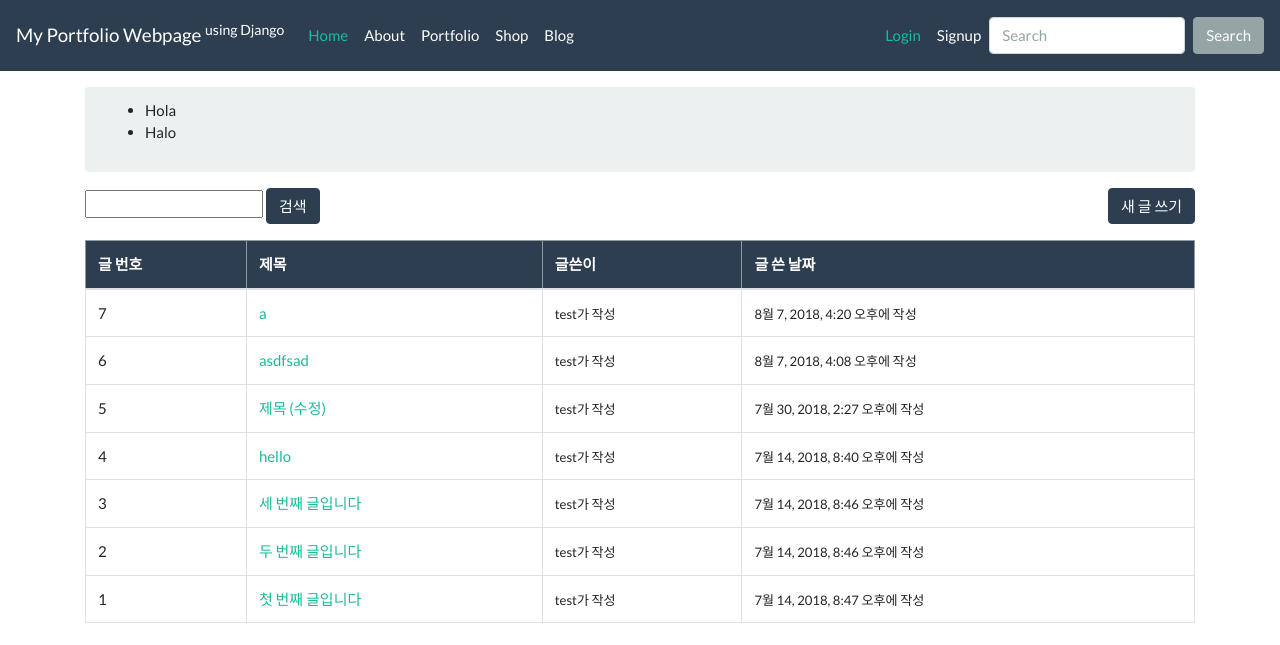
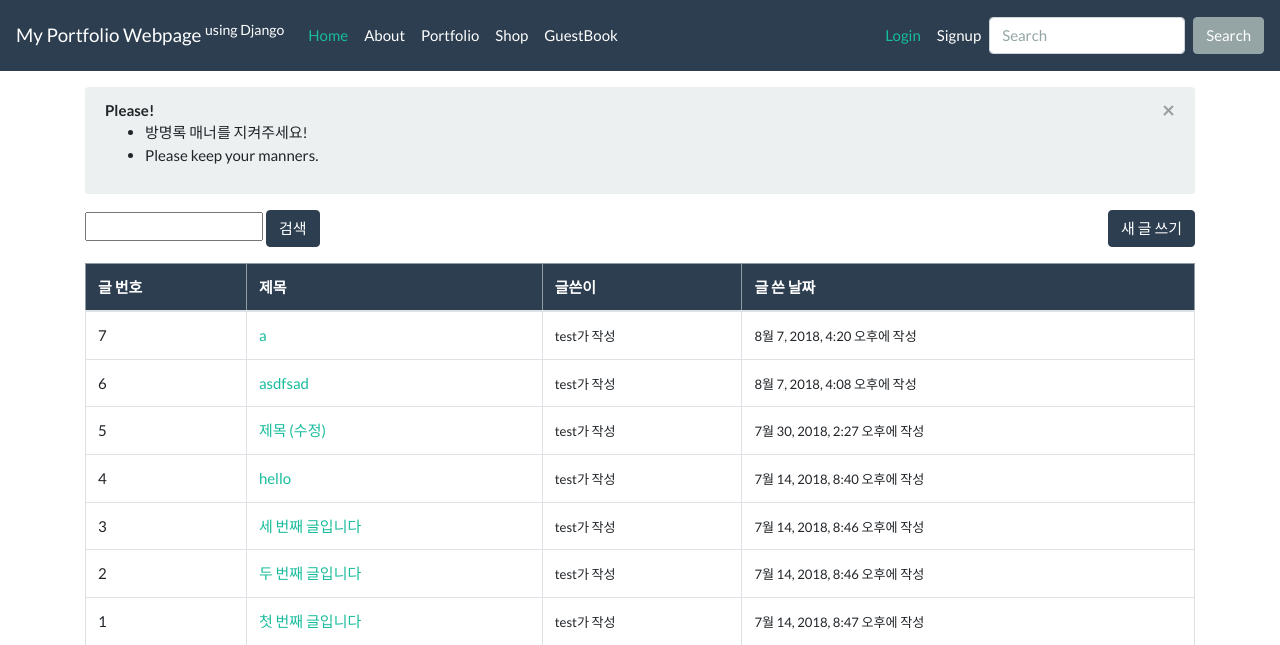
Before and after one commit to 100th/Django, a Django app: page /blog/ in a window 1280 px wide. Shown: the top 645 px of the page. Run offline with Django 3.2, Linux system fonts and the light colour scheme; data comes from the database, SQL or seed files in the repository; both versions use the stored data as it was before the commit; some libraries are stand-ins or nearby versions.

Commit message:
html 수정 중

```diff
--- a/blog/templates/blog/post_list.html
+++ b/blog/templates/blog/post_list.html
@@ -4,12 +4,14 @@
   <div class="row">
     <div class="col-sm-12">
       <p>
-      <div class="alert alert-dismissible alert-light">
-      <ul>
-        <li>Hola</li>
-        <li>Halo</li>
-      </ul>
-    </div>
+        <div class="alert alert-dismissible alert-light">
+          <button type="button" class="close" data-dismiss="alert">&times;</button>
+          <strong>Please!</strong>
+          <ul>
+            <li>방명록 매너를 지켜주세요!</li>
+            <li>Please keep your manners.</li>
+          </ul>
+        </div>
   </p>
   <a href="{% url "post_new" %}" class="btn btn-primary float-right">새 글 쓰기</a>
       <p>
--- a/mysite/templates/layout.html
+++ b/mysite/templates/layout.html
@@ -41,7 +41,7 @@
                   <a class="nav-link" href="{% url "shop:index" %}">Shop</a>
                </li>
                <li class="nav-item">
-                      <a class="nav-link" href="{% url "post_list" %}">Blog</a>
+                      <a class="nav-link" href="{% url "post_list" %}">GuestBook</a>
                </li>
          </ul>
             {% if not user.is_authenticated %}
```
Also changed, not shown: blog/templates/blog/post_form.html (+2 -9 lines), blog/migrations/0014_auto_20180808_1706.py (added), db.sqlite3.
